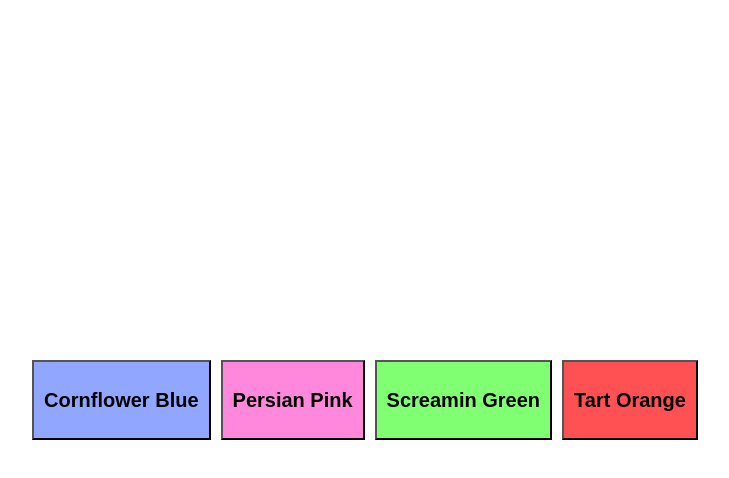
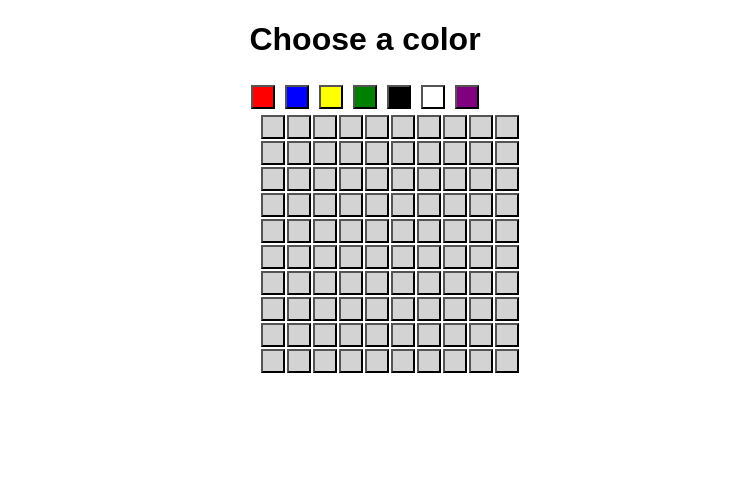
Before and after one commit to ZeljkoDe/linkedin-react-challenges, a React (Create React App) app: page / in a window 1280 px wide. Shown: the top 478 px of the page, without its empty margins (275-1004 px from the left). Built offline with nearby package versions, Linux system fonts and the light colour scheme.

Commit message:
Pixel Art

```diff
--- /dev/null
+++ b/src/08-pixel-art/PixelArt.jsx
@@ -0,0 +1,77 @@
+import { createContext, useContext, useState } from 'react';
+
+const ColorContext = createContext({
+	color: 'lightGrey',
+	setColor: () => {},
+});
+
+function ColorPicker() {
+	const { setColor } = useContext(ColorContext);
+
+	const colors = [
+		'red',
+		'blue',
+		'yellow',
+		'green',
+		'black',
+		'white',
+		'purple',
+	];
+	return (
+		<div>
+			<h1>Choose a color</h1>
+			{colors.map((color) => (
+				<button
+					key={color}
+					style={{ backgroundColor: color }}
+					onClick={() => setColor(color)}
+				/>
+			))}
+		</div>
+	);
+}
+
+function Pixel() {
+	const { color } = useContext(ColorContext);
+	const [pixelColor, setPixelColor] = useState('lightGrey');
+
+	return (
+		<button
+			onClick={() => setPixelColor(color)}
+			style={{
+				height: '20px',
+				width: '20px',
+				backgroundColor: pixelColor,
+				margin: '1px',
+			}}
+		/>
+	);
+}
+
+function Pixels() {
+	const pixels = [];
+	for (let i = 0; i < 100; i++) pixels.push(<Pixel key={i} />);
+	return (
+		<div
+			style={{
+				display: 'grid',
+				gridTemplateColumns: 'repeat(10, 1fr)',
+				width: '210px',
+				margin: '0 auto',
+			}}
+		>
+			{pixels}
+		</div>
+	);
+}
+
+export default function PixelArt() {
+	const [color, setColor] = useState('lightGrey');
+
+	return (
+		<ColorContext.Provider value={{ color, setColor }}>
+			<ColorPicker />
+			<Pixels />
+		</ColorContext.Provider>
+	);
+}
--- a/src/App.js
+++ b/src/App.js
@@ -1,10 +1,10 @@
-import ColorPicker from './07-color-picker/ColorPicker';
+import PixelArt from './08-pixel-art/PixelArt';
 import './App.css';
 
 export default function App() {
 	return (
 		<div className='App'>
-			<ColorPicker />
+			<PixelArt />
 		</div>
 	);
 }
```
